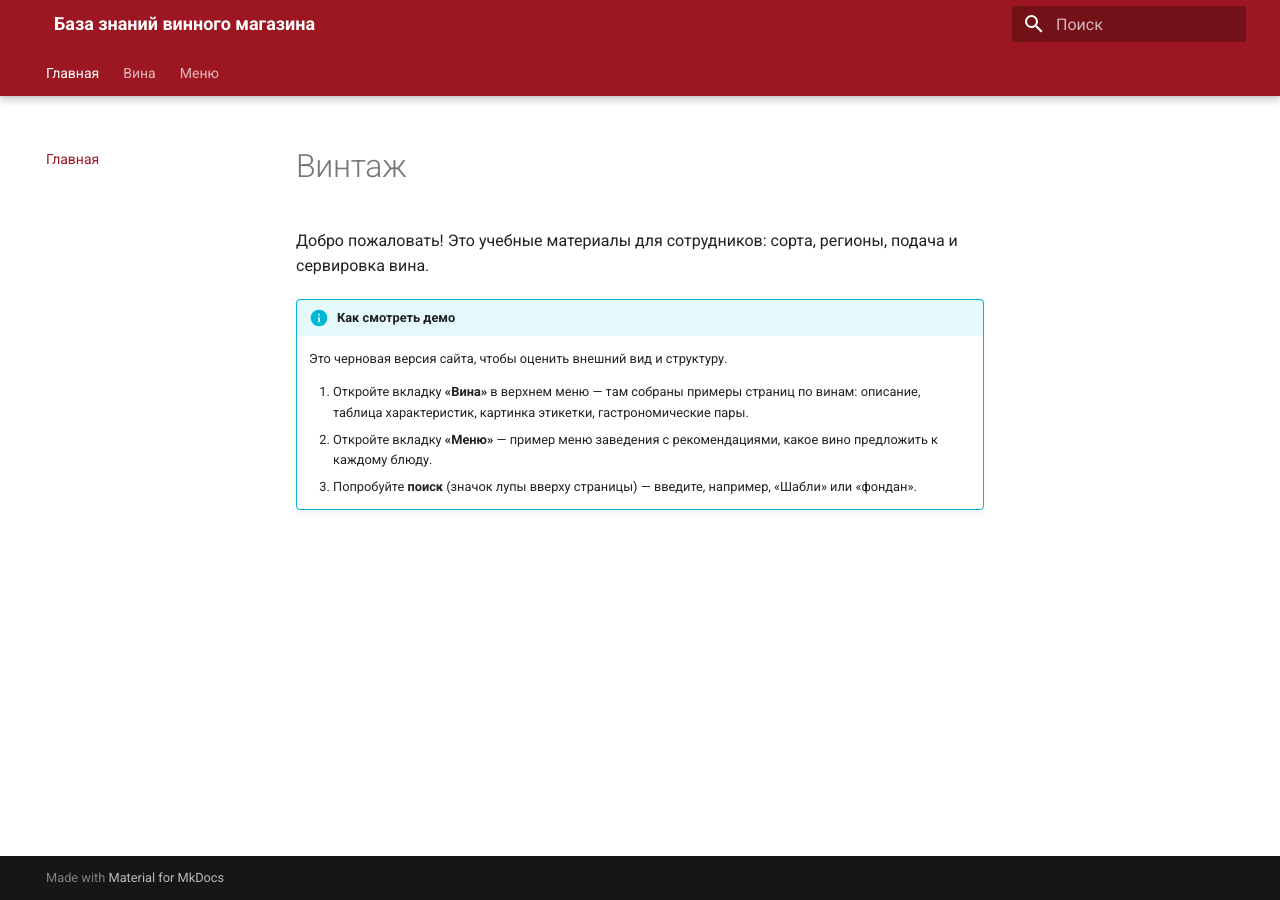
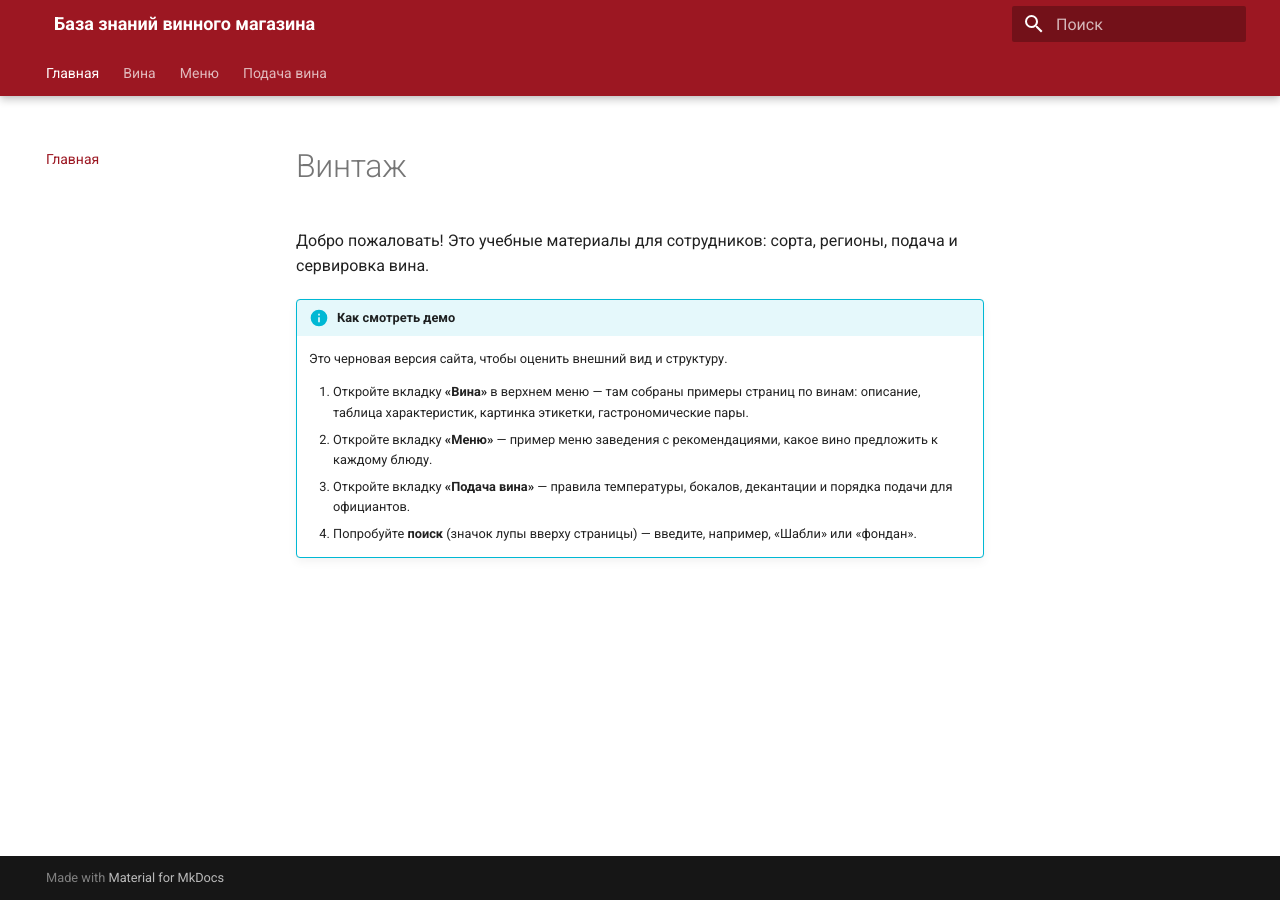
Before and after one commit to ilandikov/vintage_demo, an MkDocs documentation site: the page built from docs/index.md, in a window 1280 px wide. Built offline with MkDocs 1.6.1 and Material for MkDocs 9.7.7, drawn with Linux system fonts in a browser that asks for light colours.

Commit message:
feat: add wine serving page

```diff
--- a/docs/index.md
+++ b/docs/index.md
@@ -7,4 +7,5 @@
 
     1. Откройте вкладку **«Вина»** в верхнем меню — там собраны примеры страниц по винам: описание, таблица характеристик, картинка этикетки, гастрономические пары.
     2. Откройте вкладку **«Меню»** — пример меню заведения с рекомендациями, какое вино предложить к каждому блюду.
-    3. Попробуйте **поиск** (значок лупы вверху страницы) — введите, например, «Шабли» или «фондан».
+    3. Откройте вкладку **«Подача вина»** — правила температуры, бокалов, декантации и порядка подачи для официантов.
+    4. Попробуйте **поиск** (значок лупы вверху страницы) — введите, например, «Шабли» или «фондан».
--- a/mkdocs.yml
+++ b/mkdocs.yml
@@ -35,3 +35,4 @@ nav:
       - Соаве (Италия): wines/soave.md
       - Эгри Бикавер (Венгрия): wines/bikaver.md
   - Меню: menu.md
+  - Подача вина: serving.md
```
Also changed, not shown: docs/serving.md (added, +47 -0 lines).
